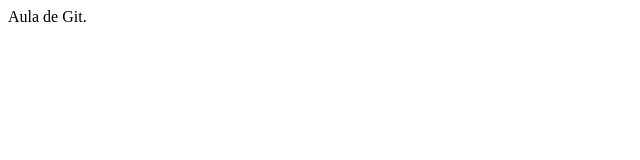
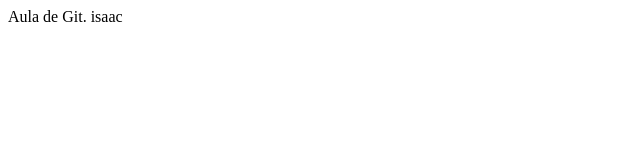
Before and after one commit to isaachideki/etim1-exercicio1-, a plain HTML site: page index.html in a window 1280 px wide. Shown: the full height of the page, 0-640 px from the left. Drawn offline with Linux system fonts and the light colour scheme.

Commit message:
segunda atualização

```diff
--- a/index.html
+++ b/index.html
@@ -8,5 +8,6 @@
 </head>
 <body>
     Aula de Git.
+    isaac
 </body>
 </html>
```
